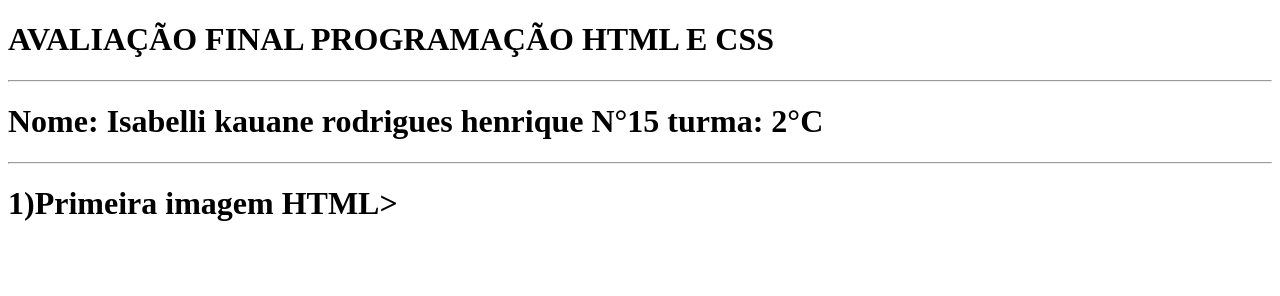
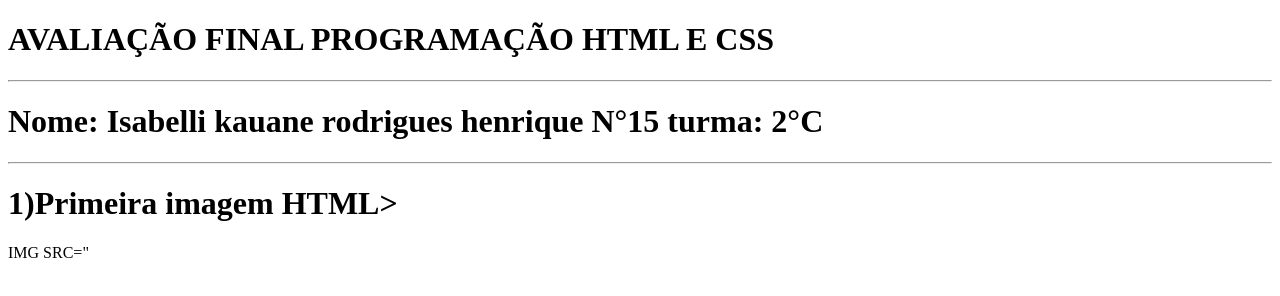
Before and after one commit to kauaneisa/AVALIA-O-HTML-E-CSS, a plain HTML site: page index.html in a window 1280 px wide. Drawn offline with Linux system fonts and the light colour scheme.

Commit message:
Update index.html

```diff
--- a/index.html
+++ b/index.html
@@ -17,5 +17,6 @@
         <H1> Nome: Isabelli kauane rodrigues henrique N°15 turma: 2°C</H1>
         <hr>
         <h1> 1)Primeira imagem HTML></h1>
+        IMG SRC="
 </body>
 </html>
```
